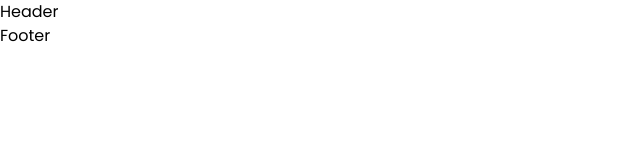
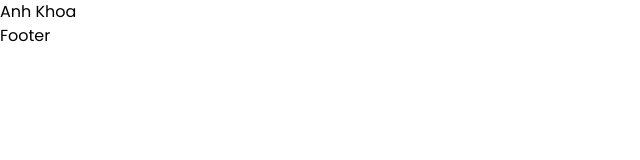
Before and after one commit to anhkhoanoithat/company, a Next.js app: page / in a window 1280 px wide. Shown: the top 160 px of the page, without its empty margins (0-640 px from the left). Built offline with nearby package versions, Linux system fonts and the light colour scheme.

Commit message:
add font

```diff
--- a/components/Header/index.jsx
+++ b/components/Header/index.jsx
@@ -1,3 +1,11 @@
+import Link from 'next/link'
+
 export default function Header() {
-    return <header>Header</header>
+    return (
+        <header>
+            <div>
+                <Link href='/'>Anh Khoa</Link>
+            </div>
+        </header>
+    )
 }
```
